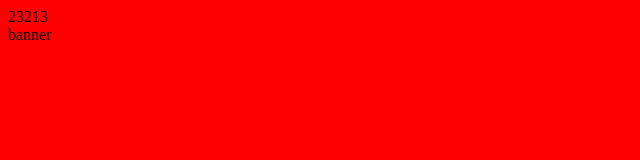
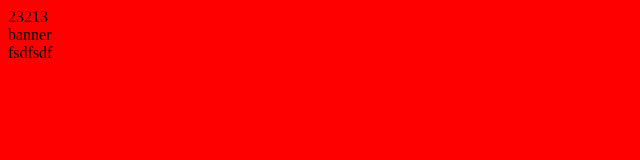
Before and after one commit to sgj2015/test, a plain HTML site: page index.html in a window 1280 px wide. Shown: the full height of the page, 0-640 px from the left. Drawn offline with Linux system fonts and the light colour scheme.

Commit message:
mainisdone

```diff
--- a/index.html
+++ b/index.html
@@ -14,5 +14,8 @@
     <div id="banner">
         banner
     </div>
+    <div id="main">
+        fsdfsdf
+    </div>
 </body>
 </html>
```
